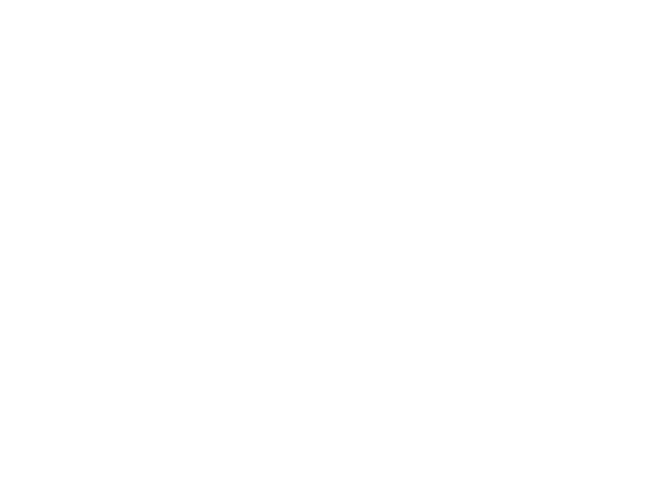
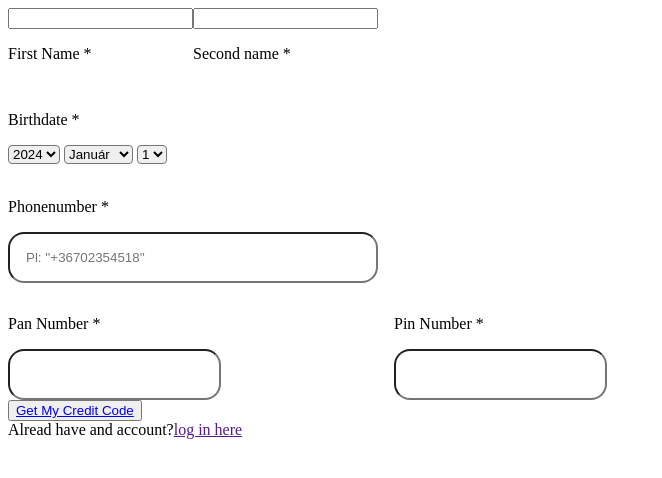
Before and after one commit to Iserian/input_mezok_orai_anyag_01_20, a plain HTML site: page index.html in a window 1280 px wide. Shown: the whole page, without its empty margins (0-662 px from the left). Drawn offline with Linux system fonts and the light colour scheme.

Commit message:
first_try

```diff
--- a/index.css
+++ b/index.css
@@ -0,0 +1,85 @@
+form {
+    display: grid;
+    grid-template-columns: repeat(6, 1fr);
+    grid-template-rows: repeat(2, 1fr);
+    max-width: 800px;
+    gap: 1rem;
+}
+
+.name{
+    display: grid;
+}
+.a {
+    grid-column: 1;
+    grid-row: 1;
+}
+
+.b {
+    grid-column: 2;
+    grid-row: 1;
+
+}
+
+.birth, .year {
+    grid-column: 1 / 3;
+    grid-row: 2;
+    border-radius: 0.25rem;
+
+}
+
+.month {
+    grid-column: 3 / 5;
+    grid-row: 2;
+    border-radius: 0.25rem;
+
+}
+
+.day {
+    grid-column: 5 / 7;
+    grid-row: 2;
+    border-radius: 0.25rem;
+}
+
+.mobile_number{
+    grid-column: 1;
+    grid-row: 3;
+    box-sizing: border-box;
+    width: 100%;
+}
+
+#phone_numbe {
+    width: 100%;
+    box-sizing: border-box;
+    border-radius: 1rem;
+    padding: 1rem;
+}
+
+
+.pan_number{
+    grid-column: 1;
+    grid-row: 4;
+    border-radius: 1rem;
+
+}
+
+#pan{
+    box-sizing: border-box;
+    border-radius: 1rem;
+    padding: 1rem
+}
+
+.pin_number{
+    grid-column: 2;
+    grid-row: 4;
+}
+
+#pin{
+    box-sizing: border-box;
+    border-radius: 1rem;
+    padding: 1rem
+}
+
+form input,
+form select {
+    width: auto
+}
--- a/index.html
+++ b/index.html
@@ -1,11 +1,63 @@
 <!DOCTYPE html>
 <html lang="en">
+
 <head>
     <meta charset="UTF-8">
     <meta name="viewport" content="width=device-width, initial-scale=1.0">
     <title>Document</title>
+    <link rel="stylesheet" href="index.css">
 </head>
+
 <body>
+ <form>
+    <div class="name">
+        <label for="first_name"><p>First Name *</p></label>
+        <input class="a" type="text" id="first_name">
+        <label for="second_name"><p>Second name *</p></label>
+        <input class="b" type="text" id="second_name">
+    </div>
 
+    <div class="birth">
+        <label for=""><p>Birthdate *</p></label>
+        <select class="year" name="" id="year">
+            <option value="">2024</option>
+            <option value="">2023</option>
+            <option value="">2022</option>
+            <option value="">2021</option>
+            <option value="">2020</option>
+            <option value="">2019</option>
+            <option value="">2018</option>
+
+        </select>
+        <select class="month" name="" id="month">
+            <option value="">Január</option>
+            <option value="">Február</option>
+            <option value="">Március</option>
+        </select>
+        <select class="day" name="" id="day">
+            <option value="">1</option>
+            <option value="">3</option>
+            <option value="">3</option>
+        </select>
+    </div>
+    <div class="mobile_number">
+        <label for="phone_number"><p>Phonenumber *</p></label>
+        <input type="text" name="" id="phone_numbe" placeholder="Pl: ''+36702354518''">
+    </div>
+
+    <div class="pan_number">
+        <label for="pan"><p>Pan Number *</p></label>
+        <input type="text" id="pan">
+    </div>
+    <div class="pin_number">
+        <label for="pin"><p>Pin Number *</p></label>
+        <input type="text" id="pin">
+    </div>
+ </form>
+
+ <div></div>
+ <button><a href="#">Get My Credit Code</a></button>
+ <footer>Alread have and account?<a href="">log in here</a></footer>
 </body>
+
 </html>
```
Also changed, not shown: input.html (added, +61 -0 lines), képek/letöltés.jfif (added), képek/logo-light.webp (added).
